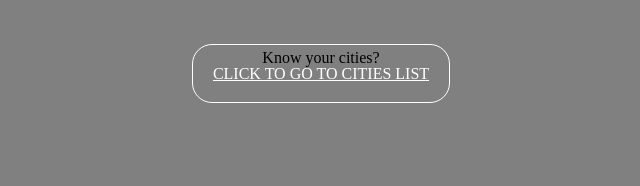
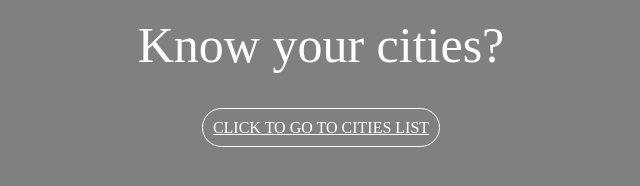
Before and after one commit to AaronMullan/lab-08-database, a website with bundled scripts: page public/index.html in a window 1280 px wide. Shown: the whole page, without its empty margins (319-959 px from the left). Built offline with nearby package versions, Linux system fonts and the light colour scheme.

Commit message:
css changes

```diff
--- a/data/load-seed-data.js
+++ b/data/load-seed-data.js
@@ -16,7 +16,6 @@ async function run() {
         await Promise.all(
             // map every item in the array data
             cities.map(city => {
-console.log('city region', city.region);
                 // Use a "parameterized query" to insert the data,
                 // Don't forget to "return" the client.query promise!
                 return client.query(`
--- a/public/cities-list/citiesList.css
+++ b/public/cities-list/citiesList.css
@@ -1,3 +1,20 @@
 main {
     padding: 20px 10px;
 }
+
+
+body {
+
+    background-color: grey;
+}
+p{
+    color:white;
+}
+
+h1{
+    color:white;
+}
+
+.header {
+
+}
--- a/public/common/Header.css
+++ b/public/common/Header.css
@@ -0,0 +1,6 @@
+.header {
+    text-align:center;
+    color:white;
+    font-size: 50px;
+    margin-top: 20px;
+}
--- a/public/common/Header.js
+++ b/public/common/Header.js
@@ -5,6 +5,7 @@ class Header extends Component {
 
         return /*html*/`
         <div>
+            <h1 class="header"> Know your cities?</h1>
         </div>
         `;
 
--- a/public/home/App.css
+++ b/public/home/App.css
@@ -13,6 +13,7 @@ body{
     border-radius: 20px;
     text-decoration-style: none;
     color: white;
-    padding: 20px;
-    margin-top: 30px;
+    padding: 10px;
+    position:relative;
+    margin-top: 500px;
 }
--- a/public/home/App.js
+++ b/public/home/App.js
@@ -13,7 +13,7 @@ class App extends Component {
             <div>
                 <!-- header goes here -->
                 <main>
-                  <h1> Know your cities?</h1>
+
                 <a class ="button" href ="./cities-list.html">CLICK TO GO TO CITIES LIST</a>
                 </main>
             </div>
```
Also changed, not shown: public/cities-list.html (+2 -0 lines).
